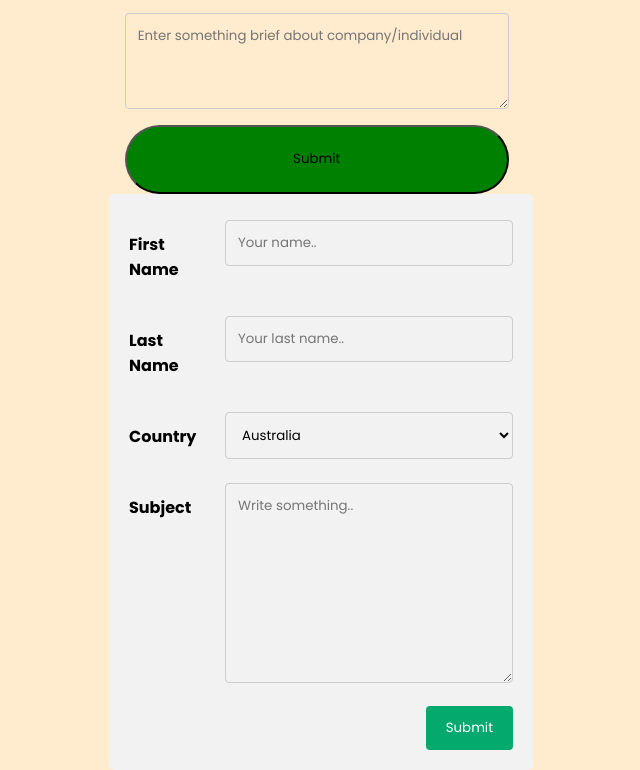
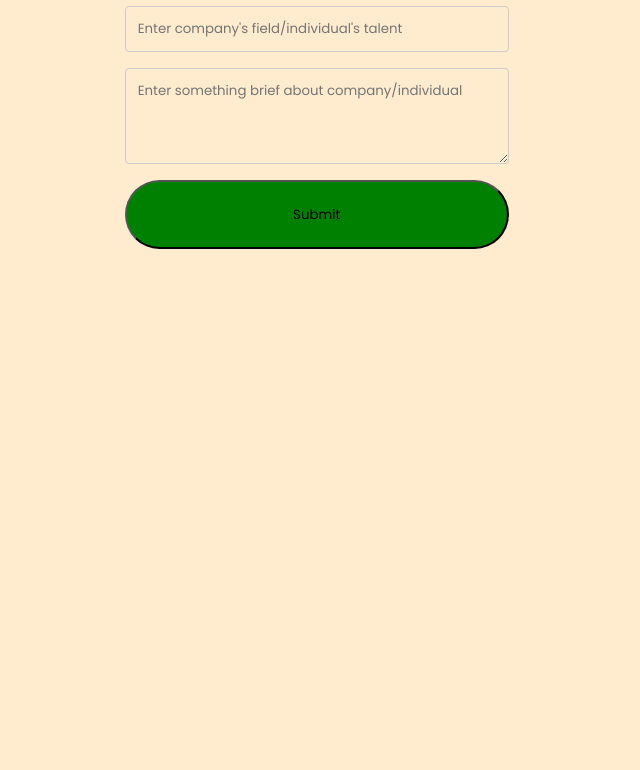
Before and after one commit to afrifa-hue/quelping, a website: page mail.html in a window 1280 px wide. Shown: the part 449-1219 px from the top of the page, without its empty margins (319-959 px from the left). After the commit the page ends 864 px from the top, so only its background shows below. Drawn offline with Linux system fonts and the light colour scheme.

Commit message:
Update mail.html

```diff
--- a/mail.html
+++ b/mail.html
@@ -23,49 +23,5 @@
                 <button type="submit">Submit</button>
             </form>
     </div>
-    <div class="container">
-  <form action="action_page.php">
-    <div class="row">
-      <div class="col-25">
-        <label for="fname">First Name</label>
-      </div>
-      <div class="col-75">
-        <input type="text" id="fname" name="firstname" placeholder="Your name..">
-      </div>
-    </div>
-    <div class="row">
-      <div class="col-25">
-        <label for="lname">Last Name</label>
-      </div>
-      <div class="col-75">
-        <input type="text" id="lname" name="lastname" placeholder="Your last name..">
-      </div>
-    </div>
-    <div class="row">
-      <div class="col-25">
-        <label for="country">Country</label>
-      </div>
-      <div class="col-75">
-        <select id="country" name="country">
-          <option value="australia">Australia</option>
-          <option value="canada">Canada</option>
-          <option value="usa">USA</option>
-        </select>
-      </div>
-    </div>
-    <div class="row">
-      <div class="col-25">
-        <label for="subject">Subject</label>
-      </div>
-      <div class="col-75">
-        <textarea id="subject" name="subject" placeholder="Write something.." style="height:200px"></textarea>
-      </div>
-    </div>
-    <div class="row">
-      <input type="submit" value="Submit">
-    </div>
-  </form>
-</div>
-
 </body>
 </html>
```
